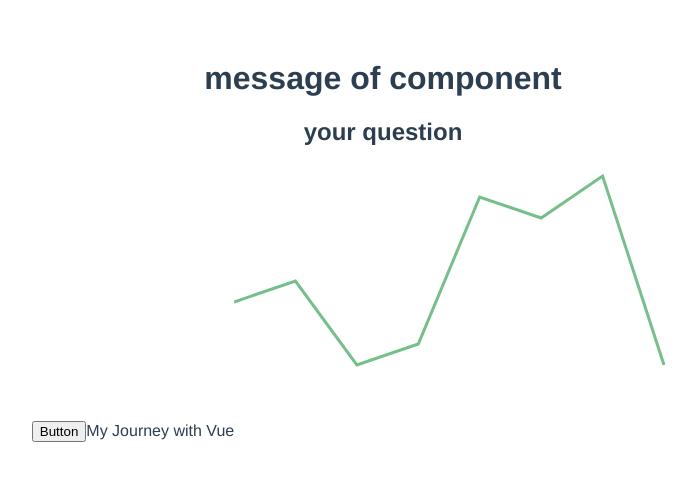
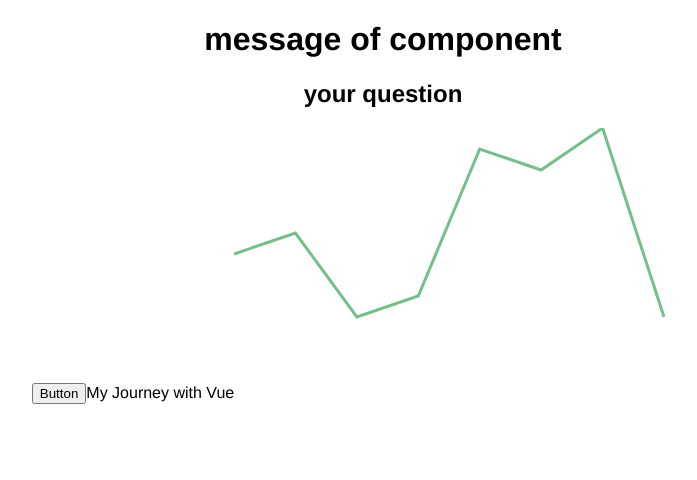
Before and after one commit to jengeb/vue-vis-component, a Vue app: page / in a window 1280 px wide. Shown: the top 480 px of the page, without its empty margins (257-954 px from the left). Built offline with nearby package versions, Linux system fonts and the light colour scheme.

Commit message:
update dependencies and use bootstrap

```diff
--- a/package.json
+++ b/package.json
@@ -8,6 +8,7 @@
     "lint": "vue-cli-service lint"
   },
   "dependencies": {
+    "bootstrap": "^4.1.0",
     "d3": "^5.0.0",
     "vue": "^2.5.13"
   },
--- a/public/index.html
+++ b/public/index.html
@@ -8,7 +8,10 @@
   </head>
   <body>
     <noscript>
-      <strong>We're sorry but vue-button-ui doesn't work properly without JavaScript enabled. Please enable it to continue.</strong>
+      <strong>
+        We're sorry but vue-button-ui doesn't work properly without JavaScript enabled.
+        Please enable it to continue.
+      </strong>
     </noscript>
     <div id="app"></div>
     <!-- built files will be auto injected -->
--- a/src/App.vue
+++ b/src/App.vue
@@ -30,10 +30,8 @@ export default {
 
 <style lang="sass">
 #app
-  font-family: 'Avenir', Helvetica, Arial, sans-serif;
-  -webkit-font-smoothing: antialiased;
-  -moz-osx-font-smoothing: grayscale;
-  text-align: center;
-  color: #2c3e50;
-  margin-top: 60px;
+  font-family: 'Avenir', Helvetica, Arial, sans-serif
+  -webkit-font-smoothing: antialiased
+  -moz-osx-font-smoothing: grayscale
+  text-align: center
 </style>
--- a/src/components/MyButton.vue
+++ b/src/components/MyButton.vue
@@ -7,7 +7,7 @@
     </button>
     <span>{{ json.title }}</span>
     <svg width="500" height="270">
-      <g style="transform: translate(0, 10px)">
+      <g>
         <path :d="line" />
       </g>
     </svg>
```
Also changed, not shown: 1 other file (tests, documents, lock files or other folders).
